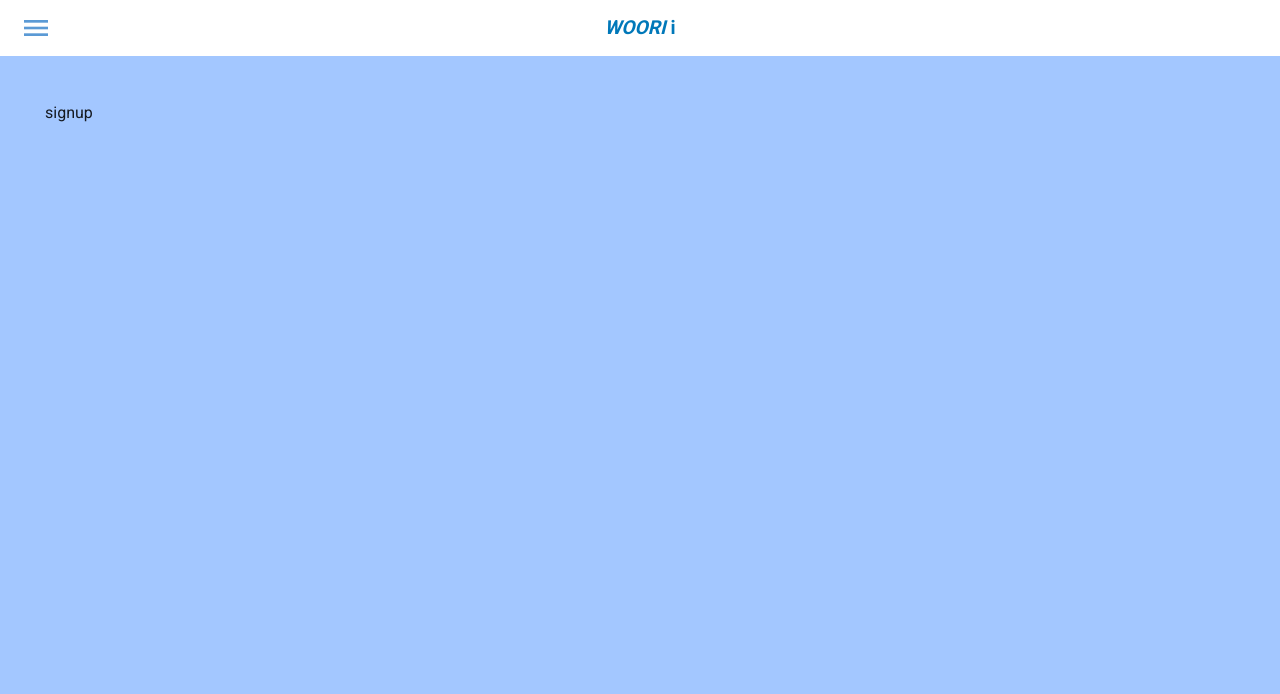
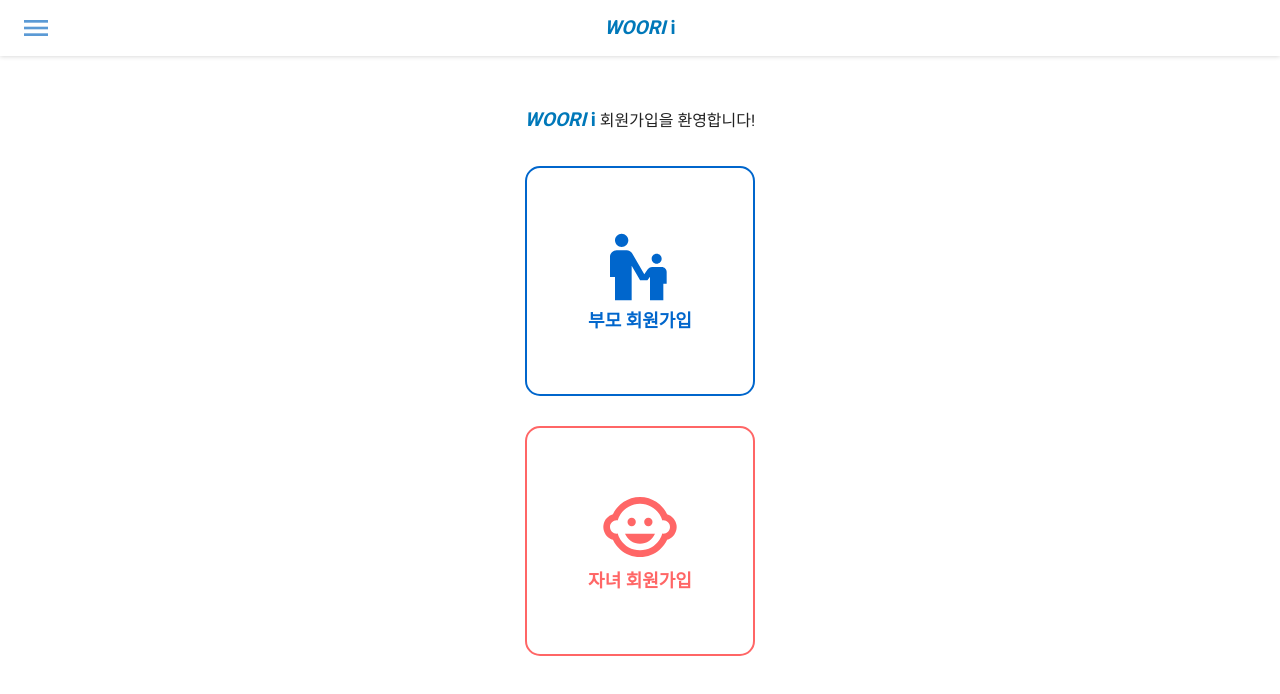
Before and after one commit to JudyH0pps/Woofy, a Vue app in the folder frontend/: page /signup in a window 1280 px wide. Shown: the top 694 px of the page. Built offline with nearby package versions, Linux system fonts and the light colour scheme.

Commit message:
signupPage

```diff
--- a/frontend/src/views/auth/Signup.vue
+++ b/frontend/src/views/auth/Signup.vue
@@ -1,5 +1,44 @@
 <template>
-  <section>signup</section>
+  <section class="signup">
+    <p>
+      <span class="logo"><span style="font-style: oblique">WOORI</span> i</span>
+      회원가입을 환영합니다!
+    </p>
+    <button class="parentSignup">
+      <svg
+        xmlns="http://www.w3.org/2000/svg"
+        enable-background="new 0 0 24 24"
+        height="80px"
+        viewBox="0 0 24 24"
+        width="80px"
+        fill="#0066cc"
+      >
+        <g>
+          <rect fill="none" height="50" width="50" />
+          <path
+            d="M6.5,2c1.1,0,2,0.9,2,2s-0.9,2-2,2s-2-0.9-2-2S5.4,2,6.5,2z M15.5,9.5c0,0.83,0.67,1.5,1.5,1.5s1.5-0.67,1.5-1.5 S17.83,8,17,8S15.5,8.67,15.5,9.5z M18.5,12h-2.84c-0.58,0.01-1.14,0.32-1.45,0.86l-0.92,1.32L9.72,8C9.35,7.37,8.69,7.01,8.01,7H5 C3.9,7,3,7.9,3,9v6h1.5v7h5V11.61L12.03,16h2.2L15,14.9V22h4v-5h1v-3.5C20,12.68,19.33,12,18.5,12z"
+          />
+        </g>
+      </svg>
+      부모 회원가입
+    </button>
+    <button class="childSignup">
+      <svg
+        xmlns="http://www.w3.org/2000/svg"
+        height="80px"
+        viewBox="0 0 24 24"
+        width="80px"
+        fill="#ff6666"
+      >
+        <path d="M0 0h24v24H0z" fill="none" />
+        <circle cx="14.5" cy="10.5" r="1.25" />
+        <circle cx="9.5" cy="10.5" r="1.25" />
+        <path
+          d="M22.94 12.66c.04-.21.06-.43.06-.66s-.02-.45-.06-.66c-.25-1.51-1.36-2.74-2.81-3.17-.53-1.12-1.28-2.1-2.19-2.91C16.36 3.85 14.28 3 12 3s-4.36.85-5.94 2.26c-.92.81-1.67 1.8-2.19 2.91-1.45.43-2.56 1.65-2.81 3.17-.04.21-.06.43-.06.66s.02.45.06.66c.25 1.51 1.36 2.74 2.81 3.17.52 1.11 1.27 2.09 2.17 2.89C7.62 20.14 9.71 21 12 21s4.38-.86 5.97-2.28c.9-.8 1.65-1.79 2.17-2.89 1.44-.43 2.55-1.65 2.8-3.17zM19 14c-.1 0-.19-.02-.29-.03-.2.67-.49 1.29-.86 1.86C16.6 17.74 14.45 19 12 19s-4.6-1.26-5.85-3.17c-.37-.57-.66-1.19-.86-1.86-.1.01-.19.03-.29.03-1.1 0-2-.9-2-2s.9-2 2-2c.1 0 .19.02.29.03.2-.67.49-1.29.86-1.86C7.4 6.26 9.55 5 12 5s4.6 1.26 5.85 3.17c.37.57.66 1.19.86 1.86.1-.01.19-.03.29-.03 1.1 0 2 .9 2 2s-.9 2-2 2zM7.5 14c.76 1.77 2.49 3 4.5 3s3.74-1.23 4.5-3h-9z"
+        /></svg
+      >자녀 회원가입
+    </button>
+  </section>
 </template>
 
 <script>
@@ -23,97 +62,35 @@
 </script>
 
 <style lang="scss" scoped>
-section {
-  padding: 45px;
-  background-color: #a3c7ff;
+.signup {
+  display: flex;
+  flex-direction: column;
+  align-items: center;
   height: 100%;
+  width: 100%;
+  padding: 50px;
 }
 
-article {
-  padding-left: 0px;
-  margin-bottom: 51%;
+.parentSignup,
+.childSignup {
+  display: flex;
+  flex-direction: column;
+  justify-content: center;
+  align-items: center;
+  height: 230px;
+  width: 230px;
+  border: 2px solid;
+  margin: 15px;
+  border-radius: 15px;
+  font-weight: bold;
+  font-size: 18px;
 }
-
-.login_intro {
-  font-size: 12px;
-  color: #a7d7ff;
-  margin-bottom: 55px;
+.parentSignup {
+  border-color: #0066cc;
+  color: #0066cc;
 }
-
-input {
-  width: 100%;
-  min-height: 50px;
-  margin-bottom: 10px;
-  padding: 15px;
-}
-
-article div {
-  margin-bottom: 15px;
-  position: relative;
-  width: 100%;
-  input {
-    height: 40px;
-    background-color: white;
-    border: 1px solid #eeeeee;
-  }
-}
-
-button {
-  width: 100px;
-}
-
-.login_title {
-  font-size: 30px;
-  font-weight: bold;
-  color: white;
-  margin-bottom: 10px;
-  margin-top: 40px;
-}
-
-.login_title2 {
-  font-size: 30px;
-  font-weight: bold;
-  color: white;
-  margin-bottom: 25px;
-}
-
-.error_message {
-  position: absolute;
-  font-size: 11px;
-  color: #fcfcfc;
-  margin: 5px 0 0 3px;
-}
-
-.input_title {
-  color: #2c4e8d;
-}
-
-.login_btn {
-  display: flex;
-  justify-content: center;
-  margin-bottom: 15px;
-}
-.login_button {
-  background-color: #3c3eca;
-  width: 100%;
-  height: 50px;
-  border-radius: 8px;
-  color: white;
-  font-weight: bold;
-  border: none;
-}
-.login_btn {
-  display: flex;
-  justify-content: center;
-}
-
-.login_signup-button {
-  background-color: #414141;
-  width: 100%;
-  height: 50px;
-  border-radius: 8px;
-  font-weight: bold;
-  color: #ff7373;
-  border: none;
+.childSignup {
+  border-color: #ff6666;
+  color: #ff6666;
 }
 </style>
```
